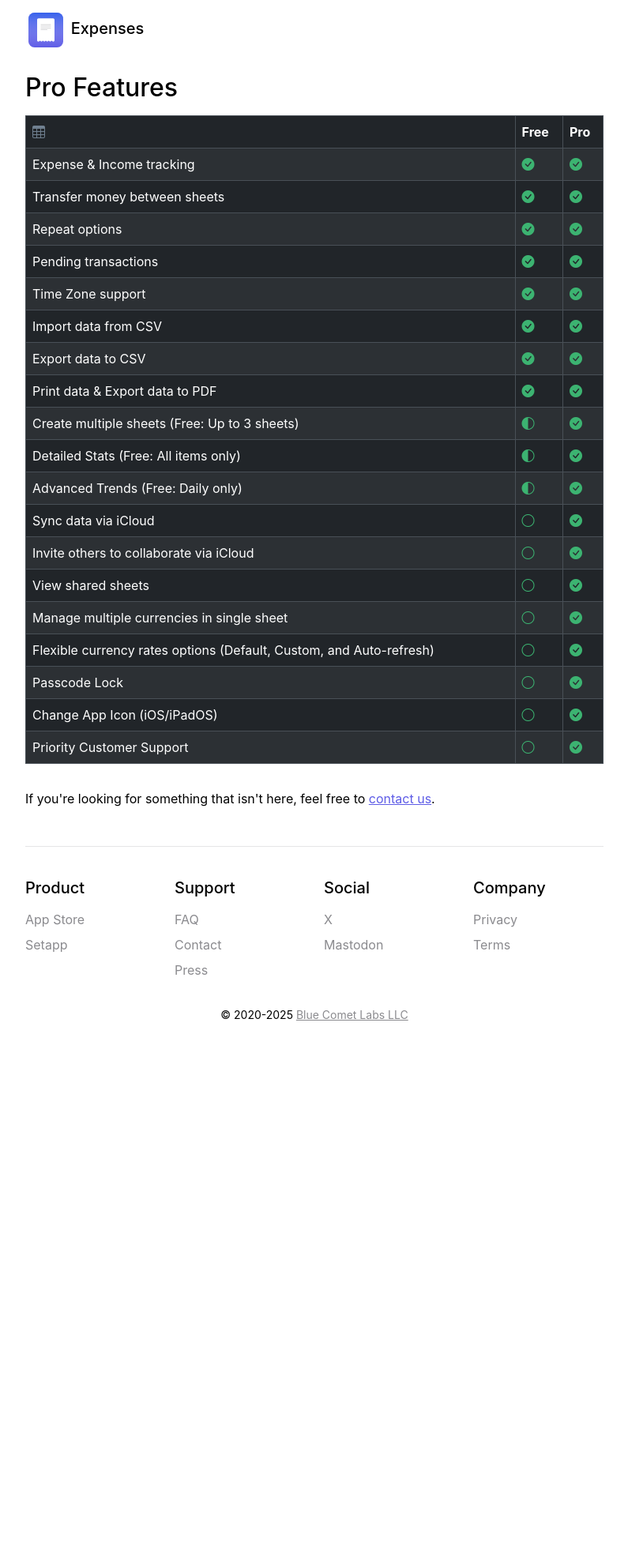
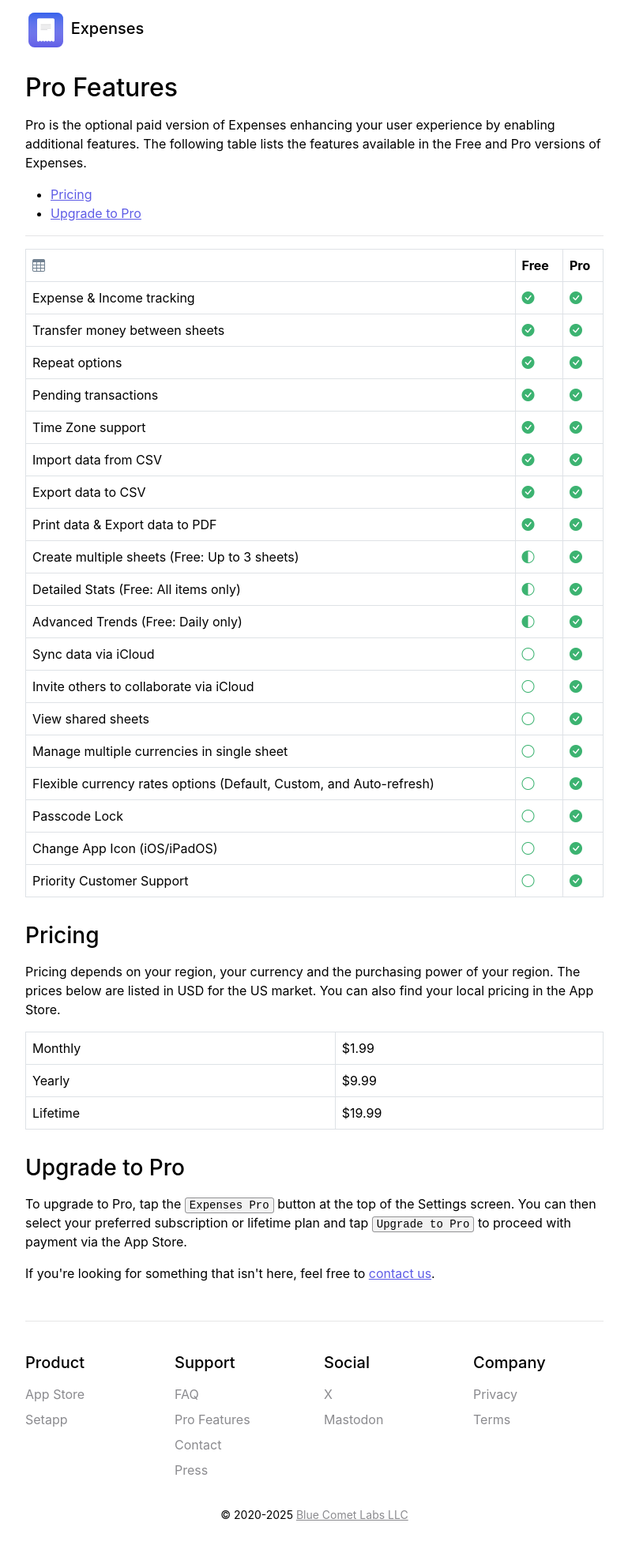
Before and after one commit to bluecometlabs/getexpenses.app, a Jekyll site: the page built from pages/pro.md, in a window 1280 px wide. Shown: the whole page at 79% size, without its empty margins (242-1037 px from the left). Built offline with Jekyll 4.4.1, drawn with Linux system fonts in a browser that asks for light colours; before the commit the page ends 1328 px from its top, so only the background shows below that.

Commit message:
Improve pro page

```diff
--- a/_includes/footer.html
+++ b/_includes/footer.html
@@ -13,6 +13,7 @@
                 <h5>Support</h5>
                 <ul class="nav flex-column ml-0">
                     <li class="nav-item mb-2"><a href="/faq/" class="nav-link p-0">FAQ</a></li>
+                    <li class="nav-item mb-2"><a href="/pro/" class="nav-link p-0">Pro Features</a></li>
                     <li class="nav-item mb-2"><a href="/contact/" class="nav-link p-0">Contact</a></li>
                     <li class="nav-item mb-2"><a href="/press/" class="nav-link p-0">Press</a></li>
                 </ul>
--- a/css/main.scss
+++ b/css/main.scss
@@ -271,3 +271,11 @@
   font-size: 1rem;
   color: var(--secondary-text-color);
 }
+
+// Table
+
+.table-appearance {
+  --bs-table-bg: var(--background-color);
+  --bs-table-color: var(--text-color);
+  --bs-table-accent-bg: transparent;
+}
--- a/pages/faq/others/pro-features.md
+++ b/pages/pro.md
@@ -1,13 +1,20 @@
 ---
 layout: default
 title: Pro Features
-permalink: /faq/pro-features
+permalink: /pro
 ---
 
 ## Pro Features
 
+Pro is the optional paid version of Expenses enhancing your user experience by enabling additional features. The following table lists the features available in the Free and Pro versions of Expenses.
+
+- [Pricing](#pricing)
+- [Upgrade to Pro](#upgrade-to-pro)
+
+---
+
 <div class="table-responsive">
-    <table class="table table-striped table-bordered" data-bs-theme="dark">
+    <table class="table table-bordered table-appearance">
         <thead>
             <tr>
                 <th scope="col"><i class="bi bi-table" style="color: slategray;"></i></th>
@@ -115,4 +122,31 @@
     </table>
 </div>
 
+### Pricing
+
+Pricing depends on your region, your currency and the purchasing power of your region. The prices below are listed in USD for the US market. You can also find your local pricing in the App Store.
+
+<div class="table-responsive">
+    <table class="table table-bordered table-appearance">
+        <tbody>
+            <tr>
+                <td>Monthly</td>
+                <td>$1.99</td>
+            </tr>
+                        <tr>
+                <td>Yearly</td>
+                <td>$9.99</td>
+            </tr>
+            <tr>
+                <td>Lifetime</td>
+                <td>$19.99</td>
+            </tr>
+        </tbody>
+    </table>
+</div>
+
+### Upgrade to Pro
+
+To upgrade to Pro, tap the `Expenses Pro` button at the top of the Settings screen. You can then select your preferred subscription or lifetime plan and tap `Upgrade to Pro` to proceed with payment via the App Store.
+
 {% include faq_footer.html %}
```
Also changed, not shown: pages/faq.md (+0 -1 lines).
